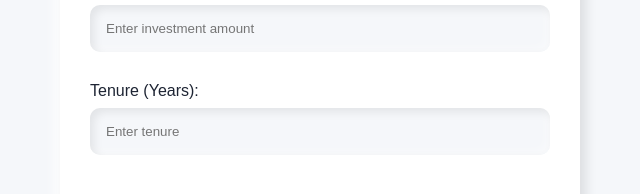
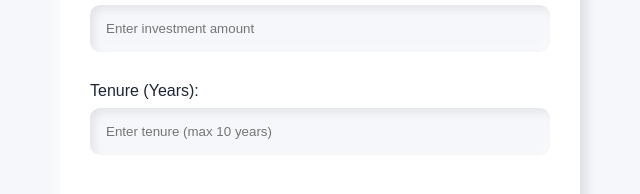
Before and after one commit to K-R-DHANUSH/EDEN, a website: page GOLD/gold.html in a window 1280 px wide. Shown: the part 1156-1350 px from the top of the page, 320-960 px from the left. Drawn offline with nearby package versions, Linux system fonts and the light colour scheme; no server answers.

Commit message:
Update gold.html

```diff
--- a/GOLD/gold.html
+++ b/GOLD/gold.html
@@ -89,7 +89,7 @@
                     <input type="number" id="investmentAmount" placeholder="Enter investment amount">
 
                     <label>Tenure (Years):</label>
-                    <input type="number" id="tenureYears" placeholder="Enter tenure">
+                    <input type="number" id="tenureYears" placeholder="Enter tenure (max 10 years)" max="10">
 
                     <!-- Periodic increments container -->
                         <div id="periodicSection">
```
